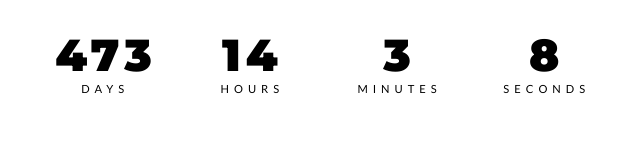
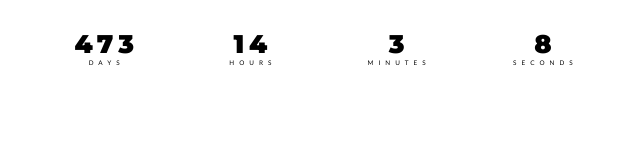
Before and after one commit to jhanna90/notion, a plain HTML site: page index.html in a window 1280 px wide. Shown: the whole page, without its empty margins (314-954 px from the left). Drawn offline with Linux system fonts and the light colour scheme.

Commit message:
Update index.html

```diff
--- a/index.html
+++ b/index.html
@@ -12,11 +12,11 @@ body{
 }
 
 #timer {
-/*   color: #eeeeee; */
+/*   color: white; */
   text-align: center;
   text-transform: uppercase;
   font-family: 'Lato', sans-serif;
-  font-size: .7em;
+  font-size: .4em;
   letter-spacing: 5px;
 }
 
@@ -29,27 +29,27 @@ body{
 
 .days {
   background: #FFFFFF;
-  color: #000000;
+  color: black;
 }
 
 .hours {
   background: #FFFFFF;
-  color: #000000;
+  color: black;
 }
 
 .minutes {
   background: #FFFFFF;
-  color: #000000;
+  color: black;
 }
 
 .seconds {
   background: #FFFFFF;
-  color: #000000;
+  color: black;
 }
 
 .numbers {
   font-family: 'Montserrat', sans-serif;
-  color:  #000000;
+  color:  black;
   font-size: 4em;
   text-align: center;
 }
@@ -63,6 +63,14 @@ body{
   top: 2%;
 }
 
+.black {
+  position: absolute;
+  background:  #000000;
+  height: 85px;
+  width: 75px;
+  left: 30%;
+  top: 2%;
+}
 
     </style>
 </head>
```
